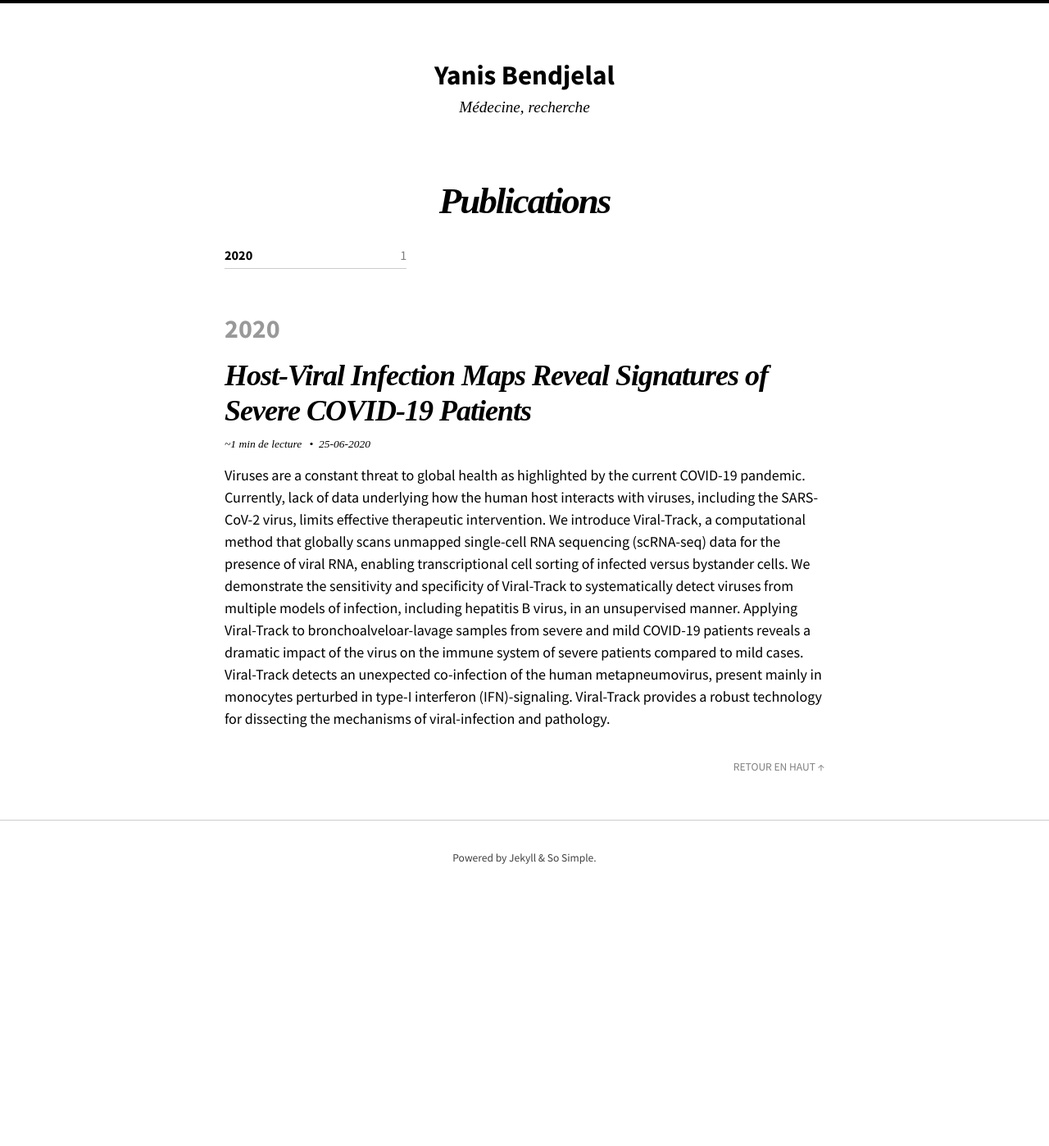
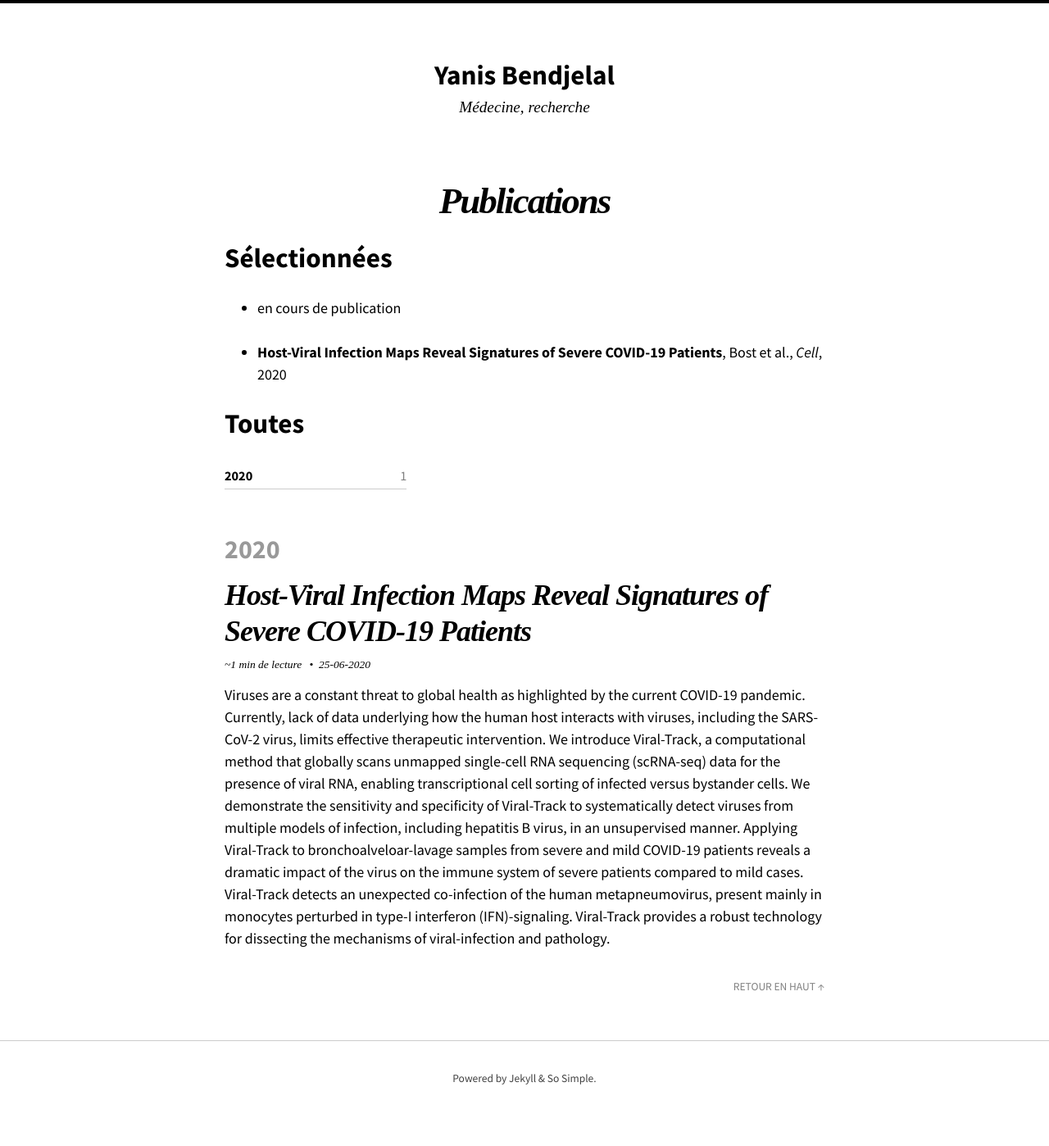
Before and after one commit to Bendjelal/bendjelal.github.io, a Jekyll site: the page built from docs/publications.md, in a window 1280 px wide. Shown: the whole page at 82% size. Built offline with Jekyll 4.4.1, drawn with Linux system fonts in a browser that asks for light colours; nearby versions of some CDN libraries; before the commit the page ends 1129 px from its top, so only the background shows below that.

Commit message:
Update publications.md

```diff
--- a/docs/publications.md
+++ b/docs/publications.md
@@ -2,6 +2,12 @@
 title: Publications
 layout: posts
 permalink: /publications/
-show_excerpts: true
-entries_layout: list
 ---
+
+# Sélectionnées
+
+* en cours de publication
+
+* **Host-Viral Infection Maps Reveal Signatures of Severe COVID-19 Patients**, Bost et al., *Cell*, 2020
+
+# Toutes
```
